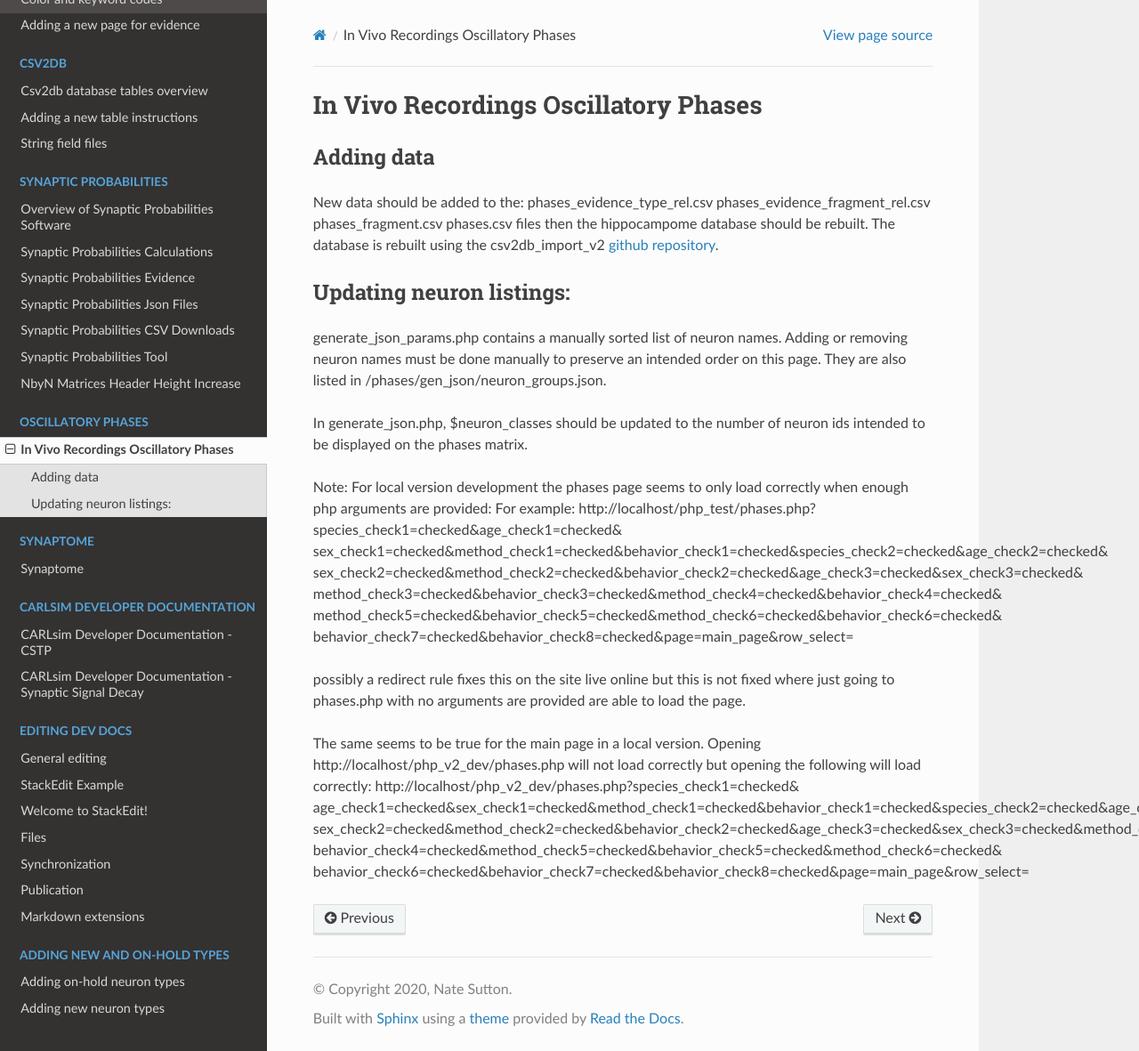
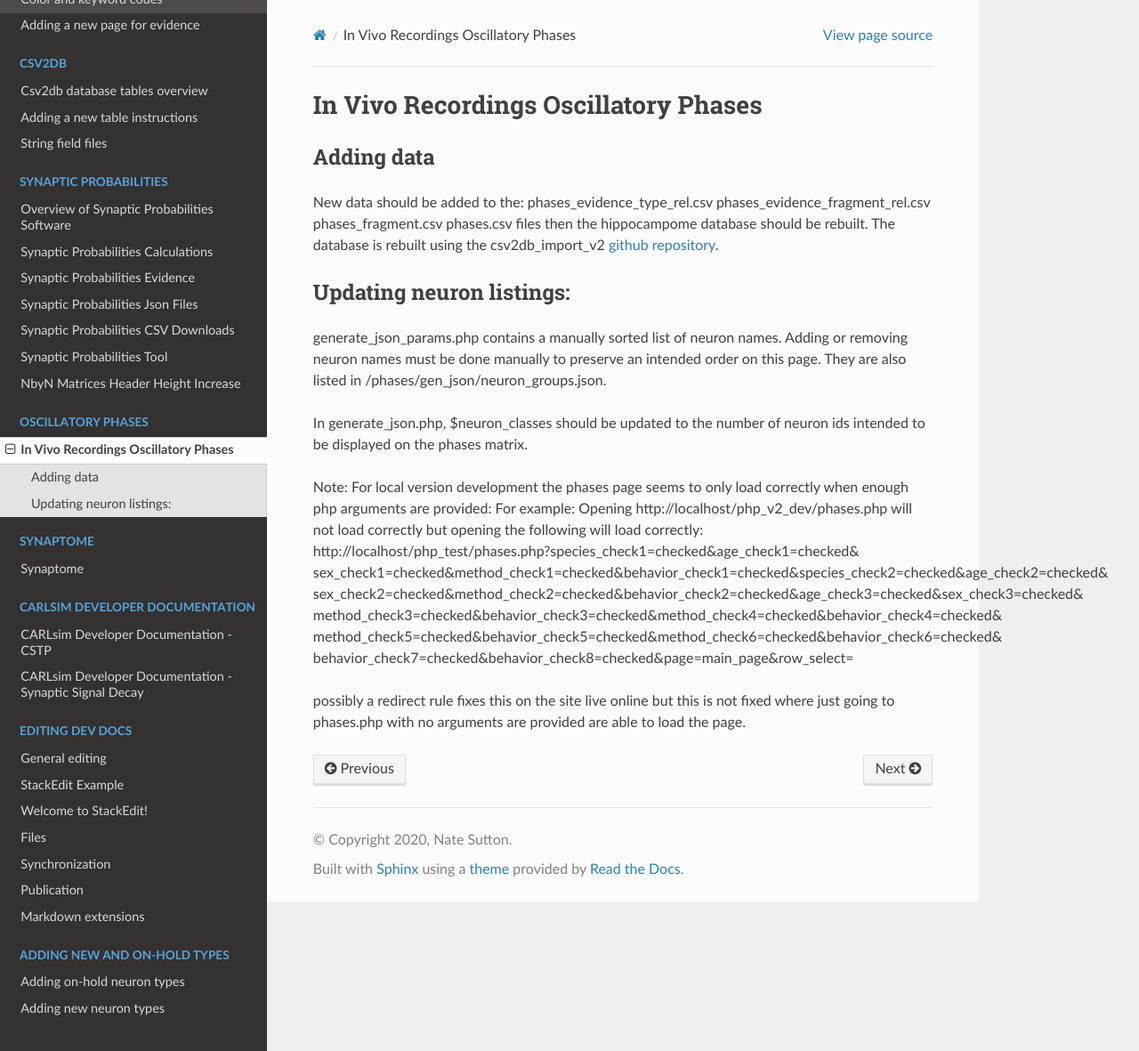
Before and after one commit to Hippocampome-Org/hco_dev_docs, a Sphinx documentation site: the page built from docs/phases/phases.md, in a window 1280 px wide and 1181 px high. Shown: the whole window at 89% size. Built offline with Sphinx 7.4.7 and the Read the Docs theme 2.0.0, drawn with Linux system fonts in a browser that asks for light colours.

Commit message:
updated phases doc

```diff
--- a/docs/phases/phases.md
+++ b/docs/phases/phases.md
@@ -21,8 +21,6 @@ to be displayed on the phases matrix.
 Note:
 For local version development the phases page seems to only load correctly when enough php arguments are provided:
 For example:
-http://localhost/php_test/phases.php?species_check1=checked&age_check1=checked&<br>sex_check1=checked&method_check1=checked&behavior_check1=checked&species_check2=checked&age_check2=checked&<br>sex_check2=checked&method_check2=checked&behavior_check2=checked&age_check3=checked&sex_check3=checked&<br>method_check3=checked&behavior_check3=checked&method_check4=checked&behavior_check4=checked&<br>method_check5=checked&behavior_check5=checked&method_check6=checked&behavior_check6=checked&<br>behavior_check7=checked&behavior_check8=checked&page=main_page&row_select=
+Opening http://localhost/php_v2_dev/phases.php will not load correctly but opening the following will load correctly: http://localhost/php_test/phases.php?species_check1=checked&age_check1=checked&<br>sex_check1=checked&method_check1=checked&behavior_check1=checked&species_check2=checked&age_check2=checked&<br>sex_check2=checked&method_check2=checked&behavior_check2=checked&age_check3=checked&sex_check3=checked&<br>method_check3=checked&behavior_check3=checked&method_check4=checked&behavior_check4=checked&<br>method_check5=checked&behavior_check5=checked&method_check6=checked&behavior_check6=checked&<br>behavior_check7=checked&behavior_check8=checked&page=main_page&row_select=
 
 possibly a redirect rule fixes this on the site live online but this is not fixed where just going to phases.php with no arguments are provided are able to load the page.
-
-The same seems to be true for the main page in a local version. Opening http://localhost/php_v2_dev/phases.php will not load correctly but opening the following will load correctly: http://localhost/php_v2_dev/phases.php?species_check1=checked&<br>age_check1=checked&sex_check1=checked&method_check1=checked&behavior_check1=checked&species_check2=checked&age_check2=checked&<br>sex_check2=checked&method_check2=checked&behavior_check2=checked&age_check3=checked&sex_check3=checked&method_check3=checked&behavior_check3=checked&method_check4=checked&<br>behavior_check4=checked&method_check5=checked&behavior_check5=checked&method_check6=checked&<br>behavior_check6=checked&behavior_check7=checked&behavior_check8=checked&page=main_page&row_select=
```
